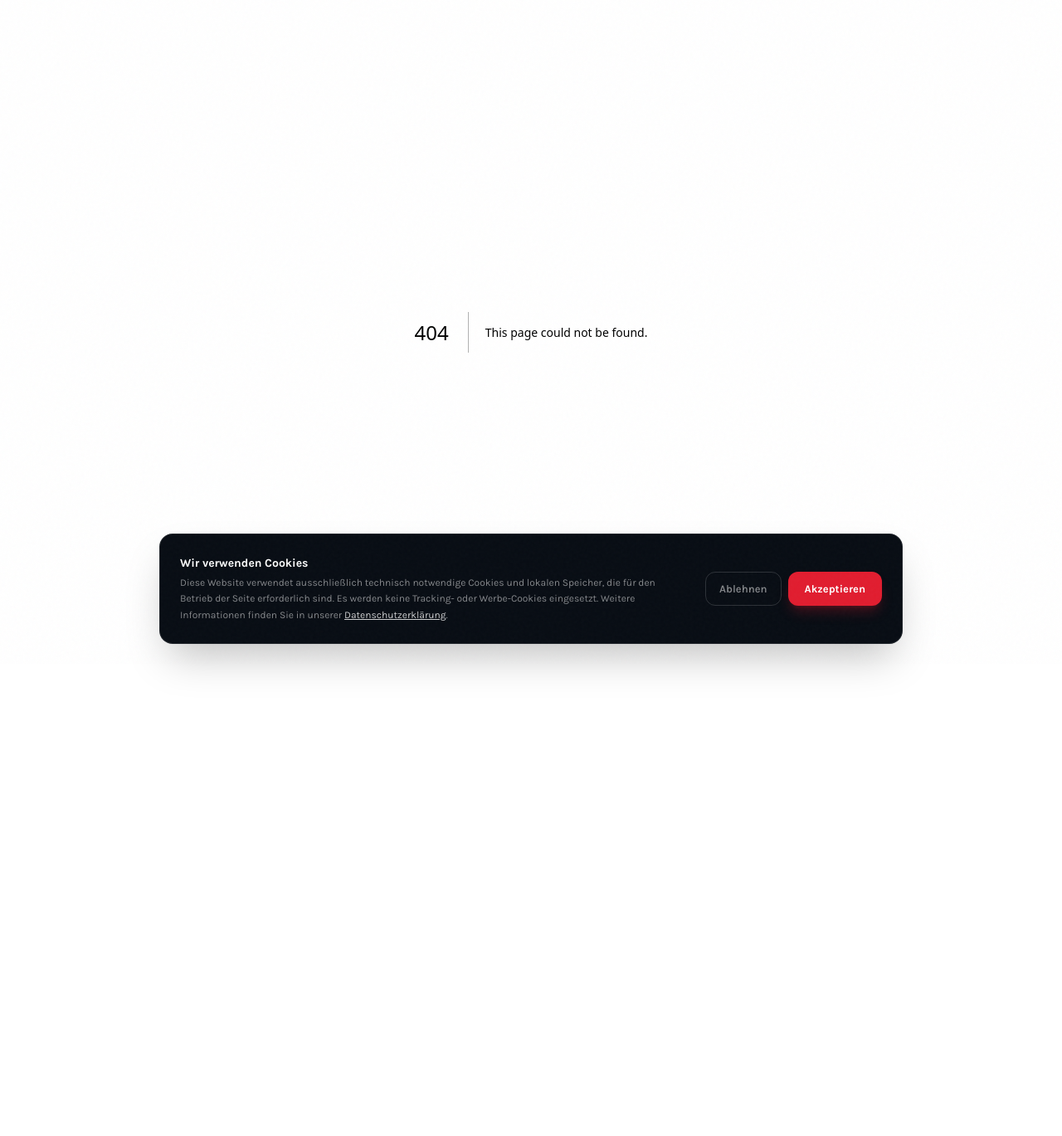
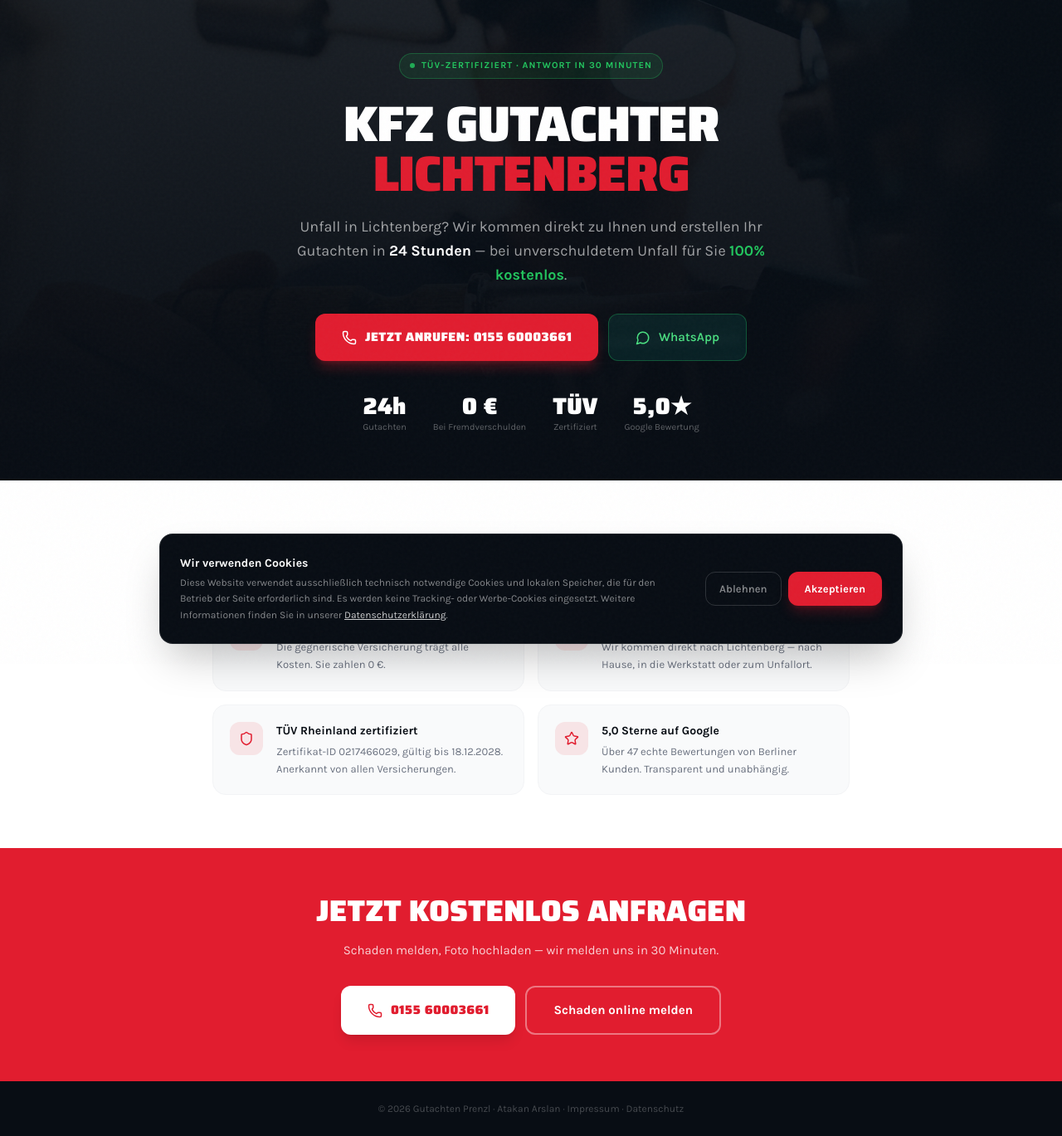
Before and after one commit to atiii3636-hash/gutachtenprenzl, a Next.js app: page /kfz-gutachter-lichtenberg in a window 1280 px wide. Before the commit this address had no page. Shown: the whole page at 83% size. Before the commit the page ends 800 px from the top, so only its background shows below. Built offline with nearby package versions, Linux system fonts and the light colour scheme.

Commit message:
Add Google Ads landing page /kfz-gutachter-lichtenberg
Co-Authored-By: Claude Sonnet 4.6 <noreply@anthropic.com>

```diff
--- /dev/null
+++ b/app/kfz-gutachter-lichtenberg/page.tsx
@@ -0,0 +1,138 @@
+import type { Metadata } from "next";
+import { Phone, MessageCircle, CheckCircle, Clock, Shield, Star } from "lucide-react";
+import Link from "next/link";
+
+export const metadata: Metadata = {
+  title: "KFZ Gutachter Lichtenberg – Unfallgutachten in 24h | Gutachten Prenzl",
+  description: "TÜV-zertifizierter KFZ Gutachter in Berlin Lichtenberg. Unfallgutachten in 24h, kostenlos bei Fremdverschulden. Jetzt anrufen: 0155 60003661",
+};
+
+export default function LandingPage() {
+  return (
+    <div className="min-h-screen bg-[#080D14]">
+
+      {/* Hero */}
+      <section className="relative px-5 pt-16 pb-14 overflow-hidden">
+        <div
+          className="absolute inset-0 bg-cover bg-center opacity-20"
+          style={{ backgroundImage: "url('/hero-car.jpg')" }}
+        />
+        <div className="absolute inset-0 bg-gradient-to-b from-[#080D14]/60 to-[#080D14]" />
+
+        <div className="relative max-w-3xl mx-auto text-center">
+          <div className="inline-flex items-center gap-2 bg-[#22c55e]/10 border border-[#22c55e]/30 text-[#22c55e] text-[11px] font-bold uppercase tracking-widest px-3 py-1.5 rounded-full mb-6">
+            <span className="w-1.5 h-1.5 rounded-full bg-[#22c55e] animate-pulse" />
+            TÜV-Zertifiziert · Antwort in 30 Minuten
+          </div>
+
+          <h1 className="font-display font-black text-4xl md:text-6xl text-white uppercase tracking-tight leading-tight mb-5">
+            KFZ Gutachter<br />
+            <span className="text-[#E11D2F]">Lichtenberg</span>
+          </h1>
+
+          <p className="text-white/60 text-[16px] md:text-[18px] leading-relaxed max-w-xl mx-auto mb-8">
+            Unfall in Lichtenberg? Wir kommen direkt zu Ihnen und erstellen Ihr Gutachten in <strong className="text-white">24 Stunden</strong> — bei unverschuldetem Unfall für Sie <strong className="text-[#22c55e]">100% kostenlos</strong>.
+          </p>
+
+          <div className="flex flex-col sm:flex-row gap-3 justify-center mb-10">
+            <a
+              href="tel:+4915560003661"
+              className="inline-flex items-center justify-center gap-2.5 bg-[#E11D2F] hover:bg-[#B91C1C] text-white font-display font-black uppercase tracking-wide text-[15px] px-8 py-4 rounded-xl shadow-lg shadow-[#E11D2F]/30 transition-all"
+            >
+              <Phone size={18} />
+              Jetzt anrufen: 0155 60003661
+            </a>
+            <a
+              href="https://wa.me/4915560003661"
+              target="_blank"
+              rel="noopener noreferrer"
+              className="inline-flex items-center justify-center gap-2.5 bg-[#128C7E]/15 border border-[#25D366]/30 text-[#4ade80] font-semibold text-[15px] px-8 py-4 rounded-xl transition-all"
+            >
+              <MessageCircle size={18} />
+              WhatsApp
+            </a>
+          </div>
+
+          <div className="flex flex-wrap justify-center gap-8">
+            {[
+              { val: "24h", label: "Gutachten" },
+              { val: "0 €", label: "Bei Fremdverschulden" },
+              { val: "TÜV", label: "Zertifiziert" },
+              { val: "5,0★", label: "Google Bewertung" },
+            ].map(({ val, label }) => (
+              <div key={val} className="text-center">
+                <p className="font-display font-black text-white text-[28px] leading-none">{val}</p>
+                <p className="text-white/35 text-[11px] mt-1">{label}</p>
+              </div>
+            ))}
+          </div>
+        </div>
+      </section>
+
+      {/* Benefits */}
+      <section className="bg-white px-5 py-16">
+        <div className="max-w-3xl mx-auto">
+          <h2 className="font-display font-black text-3xl md:text-4xl text-[#080D14] uppercase text-center mb-10">
+            Ihr Gutachter in Lichtenberg
+          </h2>
+          <div className="grid sm:grid-cols-2 gap-4">
+            {[
+              { icon: CheckCircle, title: "Kostenlos bei Fremdverschulden", text: "Die gegnerische Versicherung trägt alle Kosten. Sie zahlen 0 €." },
+              { icon: Clock, title: "Gutachten in 24 Stunden", text: "Wir kommen direkt nach Lichtenberg — nach Hause, in die Werkstatt oder zum Unfallort." },
+              { icon: Shield, title: "TÜV Rheinland zertifiziert", text: "Zertifikat-ID 0217466029, gültig bis 18.12.2028. Anerkannt von allen Versicherungen." },
+              { icon: Star, title: "5,0 Sterne auf Google", text: "Über 47 echte Bewertungen von Berliner Kunden. Transparent und unabhängig." },
+            ].map(({ icon: Icon, title, text }) => (
+              <div key={title} className="flex gap-4 p-5 rounded-2xl border border-gray-100 bg-gray-50">
+                <div className="w-10 h-10 bg-[#E11D2F]/10 rounded-xl flex items-center justify-center flex-shrink-0">
+                  <Icon size={18} className="text-[#E11D2F]" />
+                </div>
+                <div>
+                  <p className="font-bold text-[#080D14] text-[14px] mb-1">{title}</p>
+                  <p className="text-gray-500 text-[13px] leading-relaxed">{text}</p>
+                </div>
+              </div>
+            ))}
+          </div>
+        </div>
+      </section>
+
+      {/* CTA */}
+      <section className="bg-[#E11D2F] px-5 py-14 text-center">
+        <div className="max-w-2xl mx-auto">
+          <h2 className="font-display font-black text-3xl md:text-4xl text-white uppercase mb-4">
+            Jetzt kostenlos anfragen
+          </h2>
+          <p className="text-white/80 text-[15px] mb-8">
+            Schaden melden, Foto hochladen — wir melden uns in 30 Minuten.
+          </p>
+          <div className="flex flex-col sm:flex-row gap-3 justify-center">
+            <a
+              href="tel:+4915560003661"
+              className="inline-flex items-center justify-center gap-2.5 bg-white text-[#E11D2F] font-display font-black uppercase tracking-wide text-[15px] px-8 py-4 rounded-xl shadow-lg transition-all"
+            >
+              <Phone size={18} />
+              0155 60003661
+            </a>
+            <Link
+              href="/#schaden"
+              className="inline-flex items-center justify-center gap-2.5 border-2 border-white/40 text-white font-bold text-[15px] px-8 py-4 rounded-xl transition-all hover:bg-white/10"
+            >
+              Schaden online melden
+            </Link>
+          </div>
+        </div>
+      </section>
+
+      {/* Footer minimal */}
+      <div className="bg-[#080D14] px-5 py-6 text-center">
+        <p className="text-white/25 text-[12px]">
+          © 2026 Gutachten Prenzl · Atakan Arslan ·{" "}
+          <Link href="/impressum" className="hover:text-white/50 transition-colors">Impressum</Link>
+          {" · "}
+          <Link href="/datenschutz" className="hover:text-white/50 transition-colors">Datenschutz</Link>
+        </p>
+      </div>
+
+    </div>
+  );
+}
```
